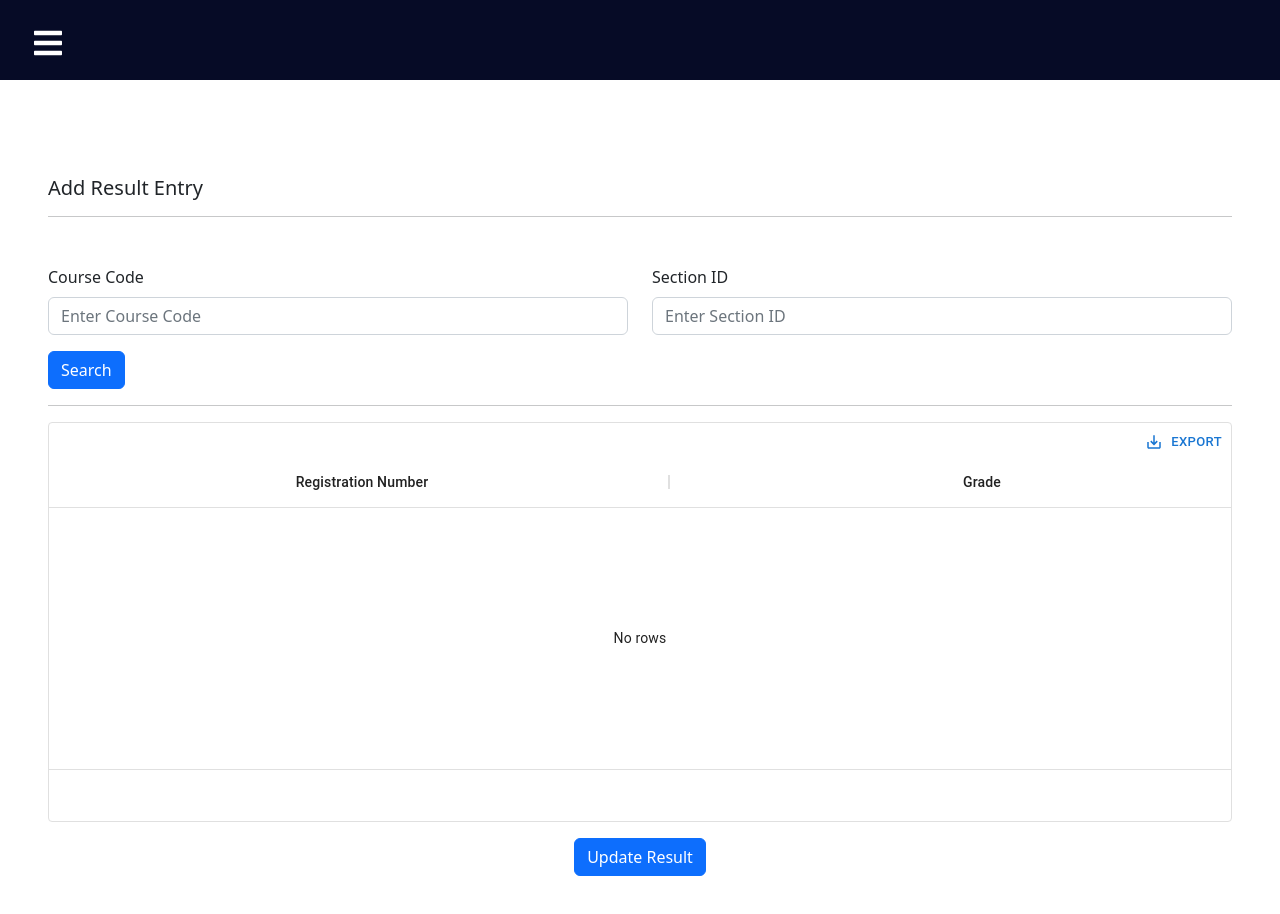
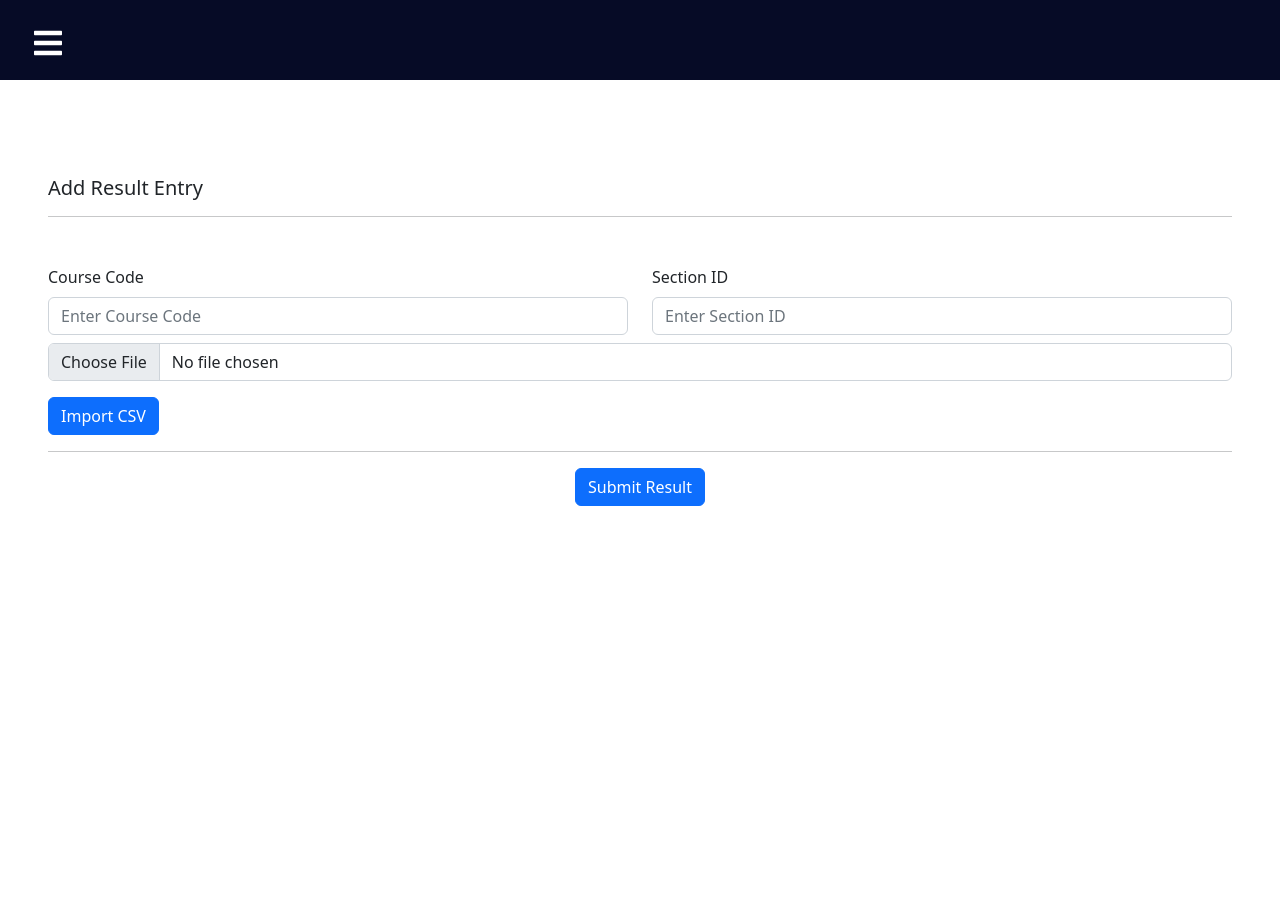
Before and after one commit to ThisIsJibon/unimanage-admin, a React (Create React App) app: page /result in a window 1280 px wide. Shown: the top 914 px of the page. After the commit the page ends 800 px from the top, so only its background shows below. Built offline with nearby package versions, Linux system fonts and the light colour scheme.

Commit message:
result ui update

```diff
--- a/package.json
+++ b/package.json
@@ -10,10 +10,12 @@
     "@mui/material": "^5.10.0",
     "@mui/x-data-grid": "^5.15.2",
     "bootstrap": "^5.2.0",
+    "csv": "^6.2.0",
     "react": "17.0.0",
     "react-bootstrap": "^2.5.0",
     "react-dom": "^17.0.0",
     "react-icons": "4.1.0",
+    "react-papaparse": "^4.0.4",
     "react-router-dom": "^5.2.0",
     "react-scripts": "3.4.3"
   },
@@ -21,7 +23,7 @@
     "typescript": "3.8.3"
   },
   "scripts": {
-    "start": "react-scripts start",
+    "start": "react-scripts --openssl-legacy-provider start",
     "build": "react-scripts build",
     "test": "react-scripts test --env=jsdom",
     "eject": "react-scripts eject"
--- a/src/pages/Result.js
+++ b/src/pages/Result.js
@@ -3,47 +3,65 @@ import Button from "react-bootstrap/Button";
 import Form from "react-bootstrap/Form";
 import "bootstrap/dist/css/bootstrap.css";
 
-import Box from "@mui/material/Box";
-import {
-  DataGrid,
-  GridToolbarContainer,
-  GridToolbarExport,
-} from "@mui/x-data-grid";
-
-const columns = [
-  {
-    field: "reg_no",
-    headerName: "Registration Number",
-    width: 620,
-    headerAlign: "center",
-    align: "center",
-  },
-  {
-    field: "grade",
-    headerName: "Grade",
-    type: "float",
-    width: 620,
-    headerAlign: "center",
-    align: "center",
-    editable: "True"
-  },
-];
 
 
 
 
-const Results= () => {
 
+const Results = () => {
 
-  const [rows,setRows] = useState([]);
-
-  const  [editRows,setEditRows] = useState([]);
-
+  let x,y;
 
   const [searchData, setSearchData] = useState({
     course_id: "",
     section_id: "",
   });
+
+  const [file, setFile] = useState();
+  const [array, setArray] = useState([]);
+
+  const fileReader = new FileReader();
+
+  const handleOnChange = (e) => {
+    setFile(e.target.files[0]);
+  };
+
+
+
+  const csvFileToArray = (string) => {
+    const csvHeader = string.slice(0, string.indexOf("\r\n")).split(",");
+    const csvRows = string.slice(string.indexOf("\n") + 1).split("\r\n");
+
+    const array = csvRows.map((i) => {
+      const values = i.split(",");
+      const obj = csvHeader.reduce((object, header, index) => {
+        object[header] = values[index];
+        console.log(object);
+        return object;
+      }, {});
+      return obj;
+    });
+
+    setArray(array);
+    console.log(array);
+  };
+
+  const handleOnSubmit = (e) => {
+    e.preventDefault();
+
+    console.log(searchData);
+
+    if (file) {
+      fileReader.onload = function (event) {
+        const text = event.target.result;
+        csvFileToArray(text);
+      };
+
+      fileReader.readAsText(file);
+    }
+  };
+
+  const headerKeys = Object.keys(Object.assign({}, ...array));
 
   const handleCourseIdChange = (event) => {
     // console.log(event.target.value);
@@ -55,74 +73,25 @@ const Results= () => {
     setSearchData({ ...searchData, section_id: event.target.value });
   };
 
+  const handleClickChange = async () => {
 
-  const handleClickChange = async (event) => {
-    event.preventDefault();
-
-    const body = {editRows,searchData};
+    const body = { array, searchData };
     console.log(body);
 
-    // try{
-
-    //   const response = await fetch(
-    //     `http://localhost:5000/result/students`,{
-    //       method: "POST",
-    //       headers: {"Content-Type": "application/json"},
-    //       body: JSON.stringify(body),
-    //     }
-    //   );
-
-    //   const data = await response.json();
-    //   const [message] = data;
-    //   console.log(message);
-
-    // }
-    // catch(err){
-    //   console.log(err.message);
-    // }
-
-  };
-
-  const handleSubmitChange = async (event) => {
-
-    event.preventDefault();
-
-    // console.log(searchData);
-    const body = searchData ;
-
-    try{
-
-      const response = await fetch(
-        `http://localhost:5000/result/register_students`,
-        {
-          method: "POST",
-          headers: {"Content-Type": "application/json"},
-          body: JSON.stringify(body),
-        }
-      );
+    try {
+      const response = await fetch(`http://localhost:5000/result/students`, {
+        method: "POST",
+        headers: { "Content-Type": "application/json" },
+        body: JSON.stringify(body),
+      });
 
       const data = await response.json();
-
-      let {students} = data ;
-
-      students.forEach((x,i) => {
-        x.id=i;
-      });
-
-      setRows(students);
-
-    }catch(err){
+      const [message] = data;
+      console.log(message);
+    } catch (err) {
       console.log(err.message);
     }
-
-
   };
-
-  const handleEditRowsModelChange = React.useCallback((model) => {
-    console.log(model);
-    setEditRows(model);
-  }, [searchData]);
-
 
 
 
@@ -133,7 +102,7 @@ const Results= () => {
           <h5>Add Result Entry</h5>
           <hr />
         </div>
-        <Form onSubmit={handleSubmitChange}>
+        <Form>
           <div class="row">
             <Form.Group className="mb-3" class="col" controlId="formBasic">
               <Form.Label>Course Code</Form.Label>
@@ -156,69 +125,54 @@ const Results= () => {
               />
             </Form.Group>
           </div>
-          {/* <div class="row">
-            <Form.Group
-              className="mb-3"
-              class="col  pt-2"
-              controlId="formBasic"
-            >
-              <Form.Label>Registration</Form.Label>
-              <Form.Control type="number" placeholder="Enter Registration" />
-            </Form.Group>
-            <Form.Group
-              className="mb-3"
-              class="col  pt-2"
-              controlId="formBasic"
-            >
-              <Form.Label>Grade</Form.Label>
-              <Form.Control type="basic" placeholder="Enter Grade" />
-            </Form.Group>
-          </div> */}
-          <div className="pt-3 ">
-            <Button variant="primary" type="submit" >
-              Search
+
+          <Form.Group className="mb-3" class="col  pt-2" controlId="formBasic">
+            <Form.Control
+              type="file"
+              name="file"
+              accept=".csv"
+              onChange={handleOnChange}
+            />
+          </Form.Group>
+
+
+
+           <div className="pt-3 ">
+            <Button variant="primary" type="submit" onClick={handleOnSubmit}>
+              Import CSV
             </Button>
           </div>
         </Form>
         <hr />
 
-        <Box sx={{ height: 400, width: "100%" }}>
-          <DataGrid
-            headerHeight={50}
-            rows={rows}
-            columns={columns}
-            disableSelectionOnClick
-            hideFooterPagination
-            disableColumnFilter
-            editRowsModel={editRows}
-            onEditRowsModelChange={handleEditRowsModelChange}
-            components={{
-              Toolbar: () => {
-                return (
-                  <GridToolbarContainer sx={{ justifyContent: "flex-end" }}>
-                    <GridToolbarExport
-                      printOptions={{ disableToolbarButton: true }}
-                      csvOptions={{
-                        fileName: "result",
-                        delimiter: ";",
-                        utf8WithBom: true,
-                      }}
-                    />
-                  </GridToolbarContainer>
-                );
-              },
-            }}
-          />
-        </Box>
+        <table>
+          <thead>
+            <tr key={"header"}>
+              {headerKeys.map((key) => (
+                <th>{key}</th>
+              ))}
+            </tr>
+          </thead>
 
-        <div class="pt-3 d-md-flex justify-content-md-center text-center btnContainer">
-          <Button variant="primary" type="submit" onClick={handleClickChange}>
-            Update Result
+          <tbody>
+            {array.map((item) => (
+              <tr key={item.id}>
+                {Object.values(item).map((val) => (
+                  <td>{val}</td>
+                ))}
+              </tr>
+            ))}
+          </tbody>
+        </table>
+
+        <div className="m-6 input-group-prepend justify-content-md-center text-center btnContainer">
+          <Button variant="primary" onClick={handleClickChange}>
+            Submit Result
           </Button>
         </div>
       </div>
     </div>
   );
-}
+};
 
 export default Results;
```
Also changed, not shown: 1 other file (tests, documents, lock files or other folders).
